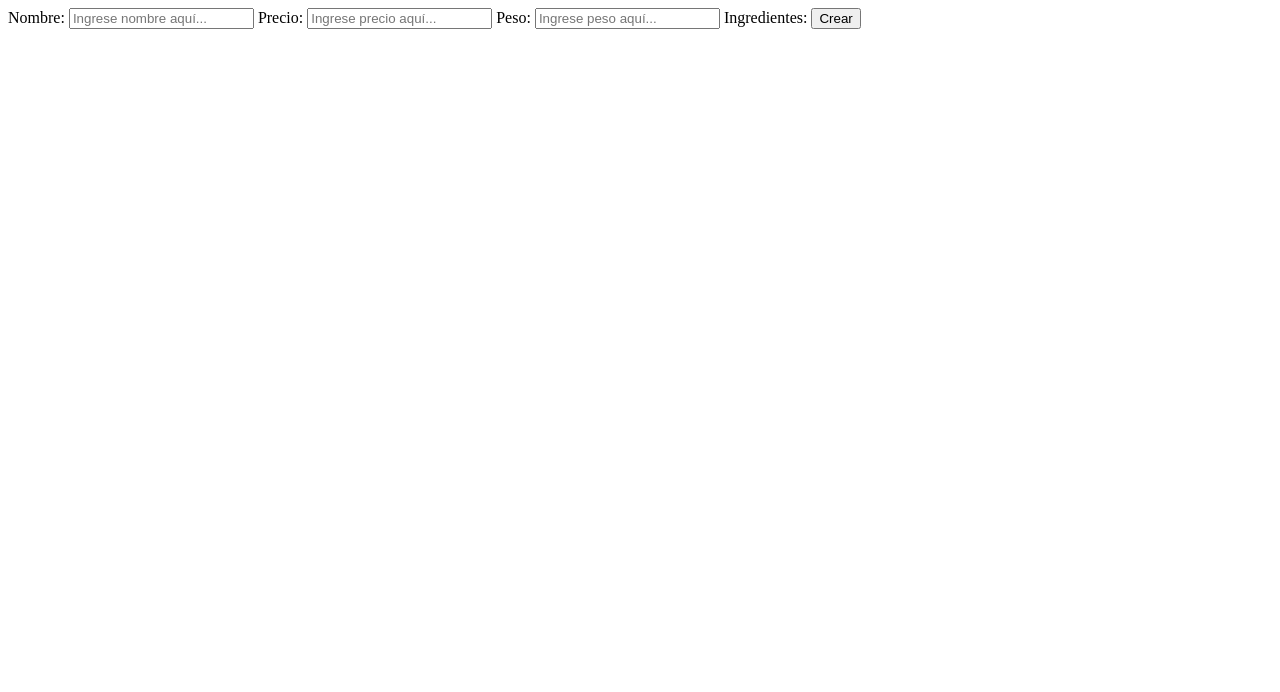
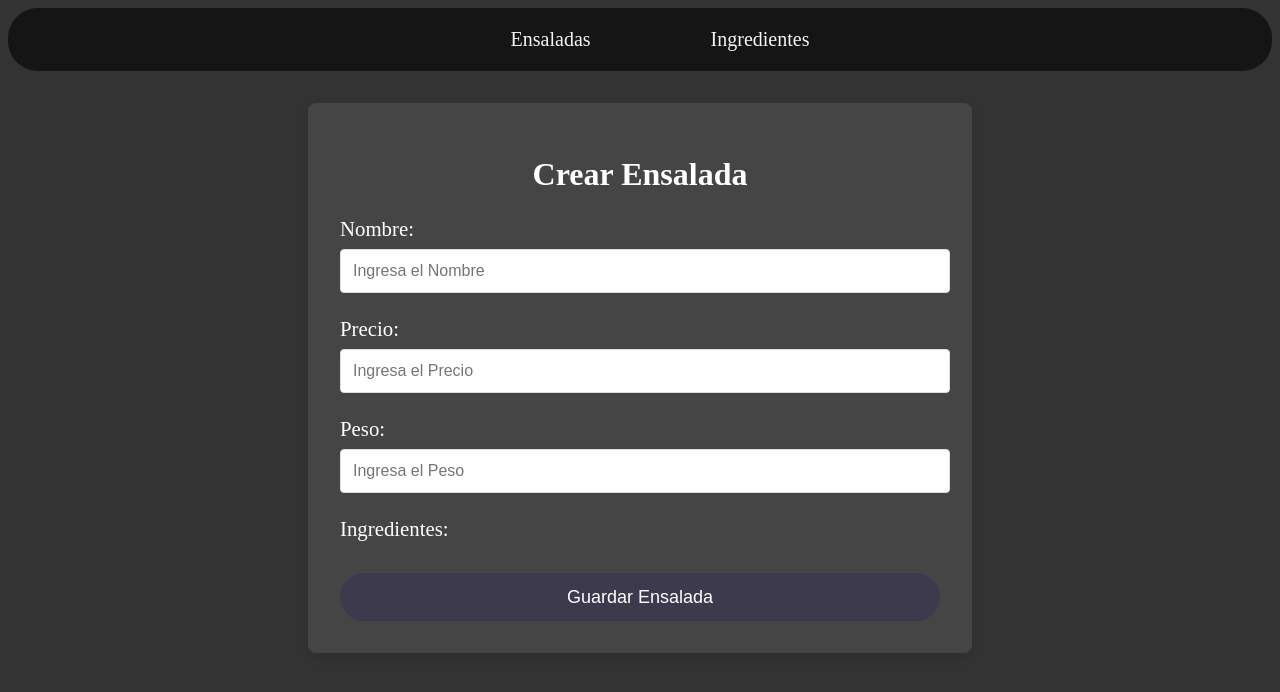
Before and after one commit to Candela-Blanco/PROYECTO-TiendaVerde, a Flask app: page /ensaladas/create in a window 1280 px wide. Shown: the top 692 px of the page. Run offline with Flask 3, Linux system fonts and the light colour scheme; data that the repository does not hold is empty.

Commit message:
add: style of create_salad

```diff
--- /dev/null
+++ b/static/css/create_ensalada.css
@@ -0,0 +1,62 @@
+.form-container {
+    max-width: 600px;
+    margin: 2rem auto;
+    padding: 2rem;
+    background-color: #454545;
+    border-radius: 8px;
+    box-shadow: 0 4px 12px rgba(0, 0, 0, 0.1);
+}
+
+h1 {
+    color: white;
+    text-align: center;
+    margin-bottom: 1.5rem;
+}
+
+.salad-form {
+    display: flex;
+    flex-direction: column;
+}
+
+.form-group {
+    margin-bottom: 1.5rem;
+    margin-right: 1rem;
+}
+
+.form-group label {
+    font-size: 1.3rem;
+    color: white;
+    margin-bottom: 0.5rem;
+    display: block;
+}
+
+.form-input {
+    width: 100%;
+    padding: 0.75rem;
+    border: 1px solid #ddd;
+    border-radius: 4px;
+    font-size: 1rem;
+    transition: border-color 0.3s;
+}
+
+.form-input:focus {
+    border-color: rgb(193, 163, 98);
+    outline: none;
+}
+
+.ingredients-list {
+    display: flex;
+    flex-wrap: wrap;
+    gap: 0.5rem;
+}
+
+.ingredient-item {
+    display: flex;
+    align-items: center;
+}
+
+.ingredient-item label {
+    margin-left: 0.25rem;
+    font-size: 1.2rem;
+    color: white;
+}
--- a/templates/create_ensaladas.html
+++ b/templates/create_ensaladas.html
@@ -1,39 +1,64 @@
-<form method="post">
-  <label for="nombre">Nombre: </label>
+{% extends "base.html" %} {% block title %}Crear Ensaladas{% endblock title %}
+{%block head %}
+<link
+    rel="stylesheet"
+    href="{{ url_for('static', filename='css/create_ensalada.css') }}" />
+{% endblock head %} {% block content %}
+<div class="form-container">
+    <h1>Crear Ensalada</h1>
+    <form method="post" class="salad-form">
+        <div class="form-group">
+            <label for="nombre">Nombre:</label>
             <input
+                placeholder="Ingresa el Nombre"
                 type="text"
+                id="nombre"
                 name="nombre"
-    id="nombre"
-    placeholder="Ingrese nombre aquí..."
-    required
-  />
-  <label for="precio">Precio: </label>
+                class="form-input"
+                required />
+        </div>
+        <div class="form-group">
+            <label for="precio">Precio:</label>
             <input
+                placeholder="Ingresa el Precio"
                 type="number"
-    step="0.1"
+                step="0.01"
+                id="precio"
                 name="precio"
-    id="precio"
-    placeholder="Ingrese precio aquí..."
-    required
-  />
-  <label for="peso">Peso: </label>
+                class="form-input"
+                required />
+        </div>
+        <div class="form-group">
+            <label for="peso">Peso:</label>
             <input
+                placeholder="Ingresa el Peso"
                 type="number"
-    step="0.1"
+                step="0.01"
+                id="peso"
                 name="peso"
-    id="peso"
-    placeholder="Ingrese peso aquí..."
-    required
-  />
-  <label>Ingredientes: </label>
-  {%for ingrediente in ingredientes%}
+                class="form-input"
+                required />
+        </div>
+        <div class="form-group">
+            <label>Ingredientes:</label>
+            <div class="ingredients-list">
+                {% for ingrediente in ingredientes %}
+                <div class="ingredient-item">
                     <input
                         type="checkbox"
                         name="ingredientes"
                         id="ingrediente_{{ingrediente.id}}"
-    value="{{ingrediente.id}}"
-  />
-  <label for="ingrediente_{{ingrediente.id}}">{{ingrediente.nombre}}</label>
+                        value="{{ingrediente.id}}" />
+                    <label for="ingrediente_{{ingrediente.id}}"
+                        >{{ingrediente.nombre}}</label
+                    >
+                </div>
                 {% endfor %}
-  <button type="submit">Crear</button>
+            </div>
+        </div>
+        <button type="submit" class="buttons">
+            <span class="button-content">Guardar Ensalada</span>
+        </button>
     </form>
+</div>
+{% endblock %}
```
Also changed, not shown: app.py (+46 -23 lines). Lines whose indentation alone changed are shown as unchanged.
